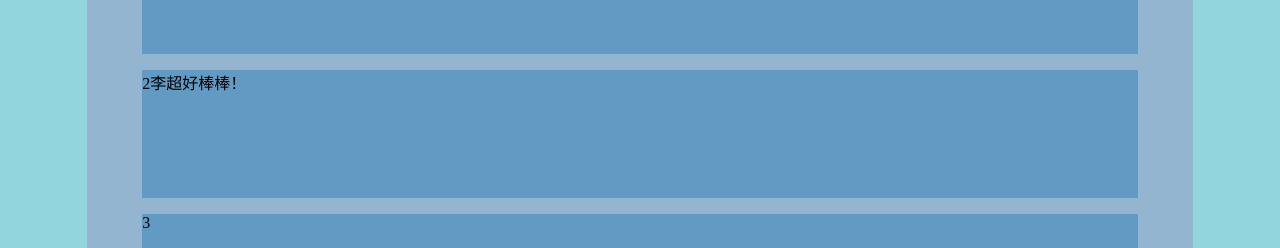
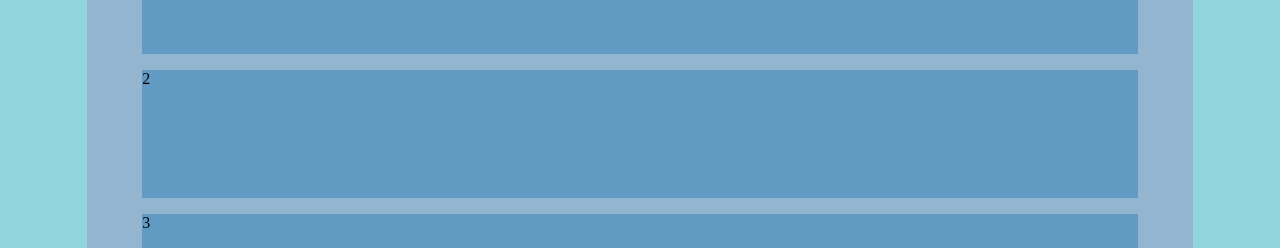
Before and after one commit to LingBrian/LingBrian.github.io, a plain HTML site: page index.html in a window 1280 px wide. Shown: the part 174-422 px from the top of the page. Drawn offline with Linux system fonts and the light colour scheme.

Commit message:
Automatically Update

```diff
--- a/index.html
+++ b/index.html
@@ -26,7 +26,7 @@
                     <h1 class="HeadLine">Hello World!</h1>
             </div>
             <div class="item">
-                    2李超好棒棒！
+                    2
             </div>
             <div class="item">
                     3
```
Also changed, not shown: Img/Logo/CB9F54D87ED9169B786A8703A05A0561.jpg (added).
